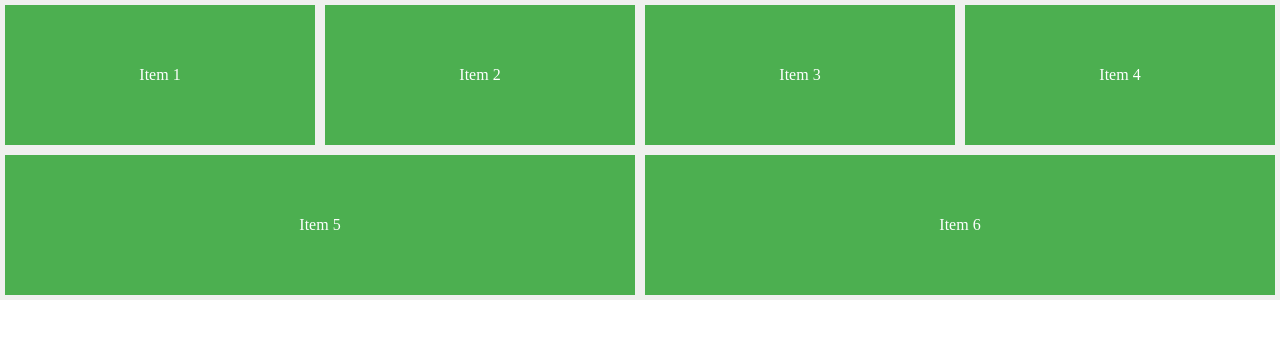
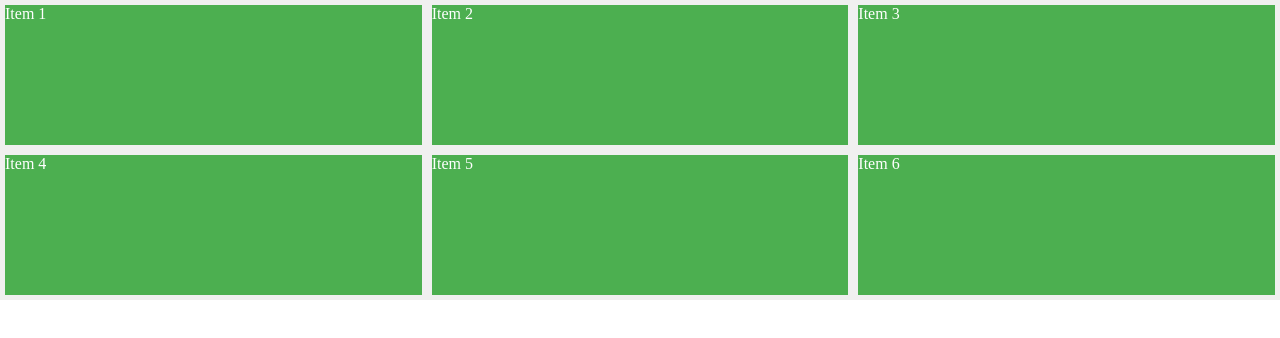
Before and after one commit to Pawan2505/CSS-Code-3PM, a plain HTML site: page Align-Content - Stretch/index.html in a window 1280 px wide. Drawn offline with Linux system fonts and the light colour scheme.

Commit message:
Assignment

```diff
--- a/Align-Content - Stretch/index.html
+++ b/Align-Content - Stretch/index.html
@@ -15,18 +15,15 @@
             display: flex;
             flex-wrap: wrap;
             height: 300px;
-            align-content: stretch;
+            /* align-content: stretch; */
             background-color: #f0f0f0;
         }
 
         .item {
-            flex: 1 300px;
+            flex: 1 400px;
             margin: 5px;
             background-color: #4CAF50;
             color: white;
-            display: flex;
-            align-items: center;
-            justify-content: center;
         }
     </style>
 </head>
```
Also changed, not shown: Align-Self - Stretch/index.html (+1 -1 lines), align-items-stretch/index.html (+1 -1 lines), 1 other file.
